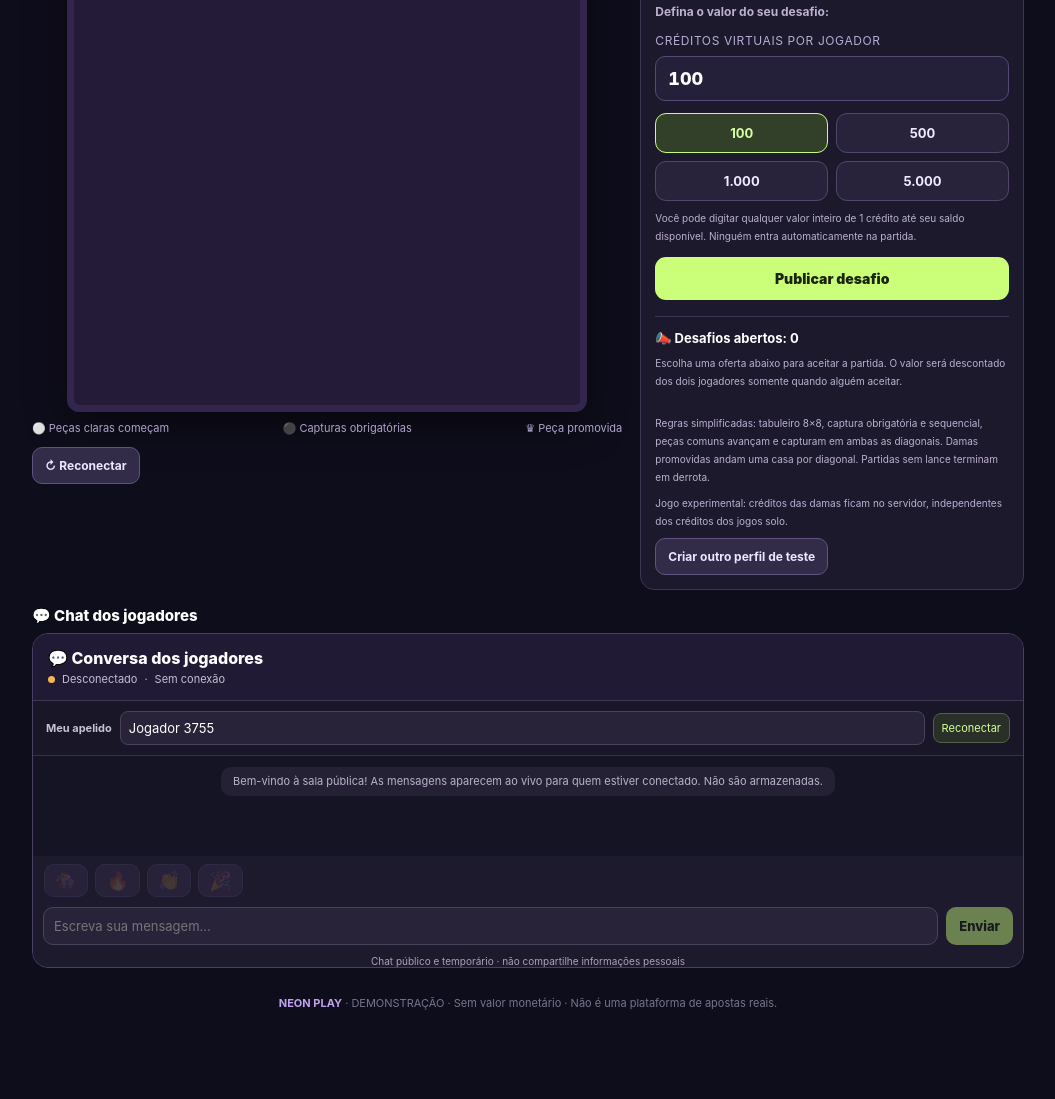
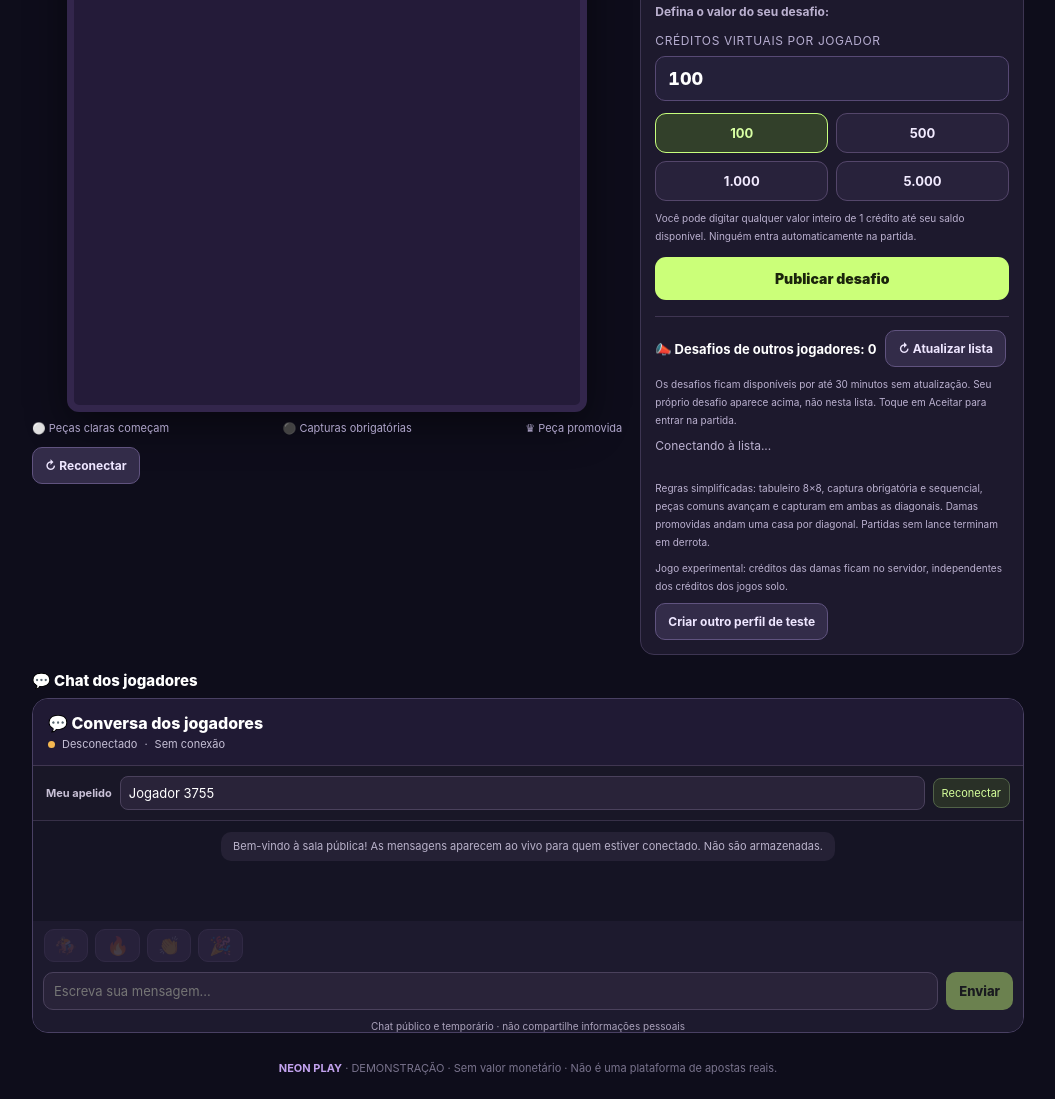
Before and after one commit to THCRJ/THCRJ, a plain HTML site: page index.html in a window 1280 px wide. Shown: the part 930-2029 px from the top of the page, without its empty margins (112-1167 px from the left). Before the commit the page ends 1964 px from the top, so only its background shows below. Drawn offline with Linux system fonts and the light colour scheme; no server answers.

Commit message:
Exibir botão Atualizar lista e informar duração e visibilidade dos desafios

```diff
--- a/index.html
+++ b/index.html
@@ -164,10 +164,12 @@
                 <button type="button" id="np-damas-leave" class="np-damas-start">Nova partida</button>
               </div>
             </div>
-            <div class="np-damas-info">
-              <strong>📣 Desafios abertos: <span id="np-damas-queue-count">0</span></strong>
+            <div class="np-damas-info np-damas-lobby-head">
+              <strong>📣 Desafios de outros jogadores: <span id="np-damas-queue-count">0</span></strong>
+              <button type="button" id="np-damas-refresh" class="np-damas-secondary">↻ Atualizar lista</button>
             </div>
-            <p><small>Escolha uma oferta abaixo para aceitar a partida. O valor será descontado dos dois jogadores somente quando alguém aceitar.</small></p>
+            <p><small>Os desafios ficam disponíveis por até 30 minutos sem atualização. Seu próprio desafio aparece acima, não nesta lista. Toque em Aceitar para entrar na partida.</small></p>
+            <p id="np-damas-updated" class="np-damas-updated" role="status" aria-live="polite">Conectando à lista...</p>
             <div id="np-damas-waiting-list" class="np-damas-waiting-list" aria-label="Lista de desafios online"></div>
             <p><small>Regras simplificadas: tabuleiro 8×8, captura obrigatória e sequencial, peças comuns avançam e capturam em ambas as diagonais. Damas promovidas andam uma casa por diagonal. Partidas sem lance terminam em derrota.</small></p>
             <p><small>Jogo experimental: créditos das damas ficam no servidor, independentes dos créditos dos jogos solo.</small></p>
```
